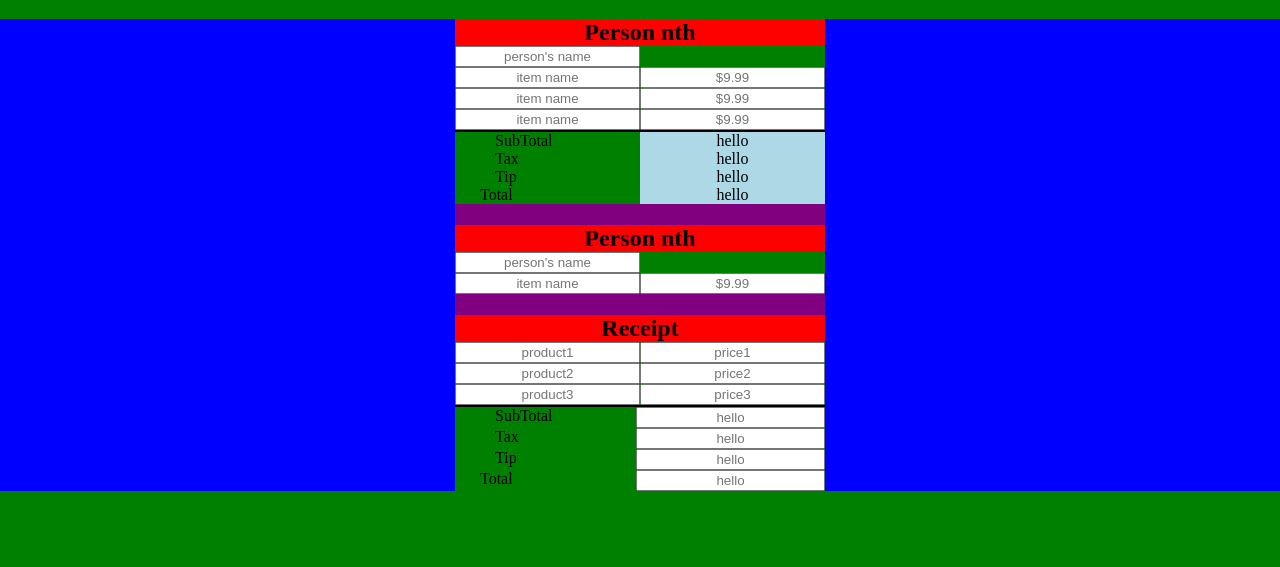
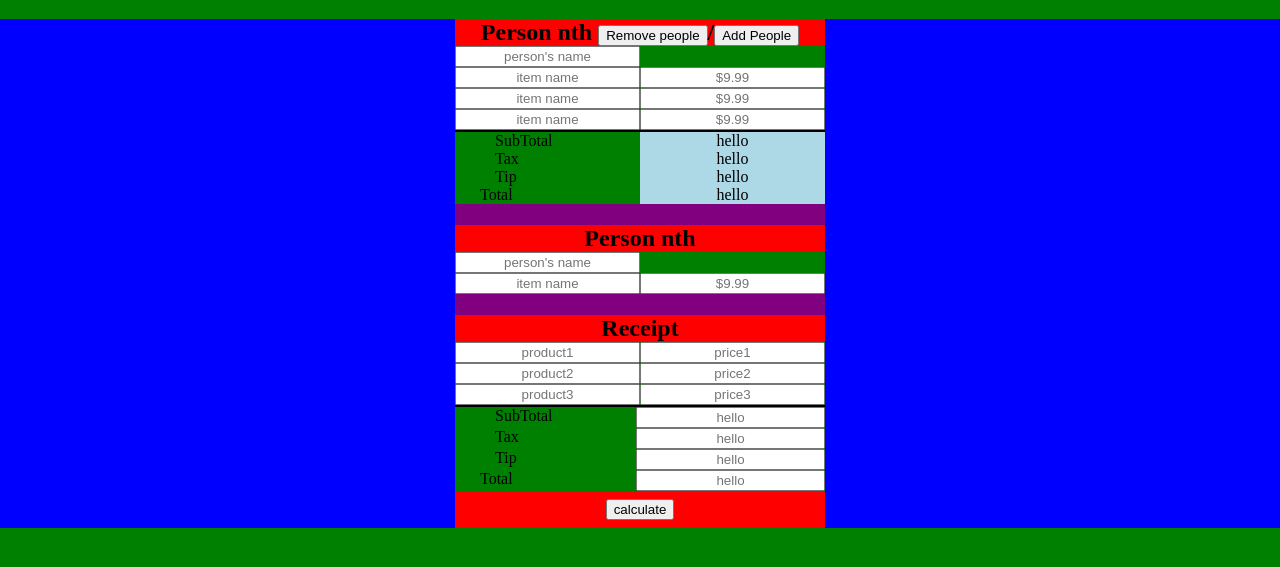
Before and after one commit to speng002/splitTheBill, a plain HTML site: page index.html in a window 1280 px wide. Shown: the part 61-628 px from the top of the page. Drawn offline with Linux system fonts and the light colour scheme.

Commit message:
Added some buttons.

```diff
--- a/index.html
+++ b/index.html
@@ -11,7 +11,8 @@
 <main>
 <div id="person1-container">
     <div class="person-namecontainer">
-        <h2>Person nth</h2>
+        <!-- Should I move it to the right? button sizing looks weird-->
+        <h2>Person nth <button id="remove-person-button">Remove people</button>/<button id="remove-person-button">Add People</button></h2>
         <input class="person-name" id="person1-name" placeholder="person's name"></input>
     <!-- Fix id for these containers "person1-itemprice-container" -->
         <div id="person1-itemprice1-container">
@@ -78,6 +79,9 @@
         <!-- how do I make 2 divs side by side? -->
         <div class="total left-text-indent left-div">Total</div><input class="right-div" placeholder="hello" id="total-display"></input>
     </div>
+    <div class="calculate-container">
+        <button id="calculate-button">calculate</button>
+    </div>
 </div>
 <!-- maybe have this on a 2nd page? -->
 <!-- Why is it going to the side -->
--- a/styles.css
+++ b/styles.css
@@ -170,3 +170,10 @@ input{
 #receipt-container{
     background-color: green;
 }
+
+.calculate-container{
+    background-color: red;
+    display: flex;
+    justify-content: center;
+    padding: 0.5em;
+}
```
